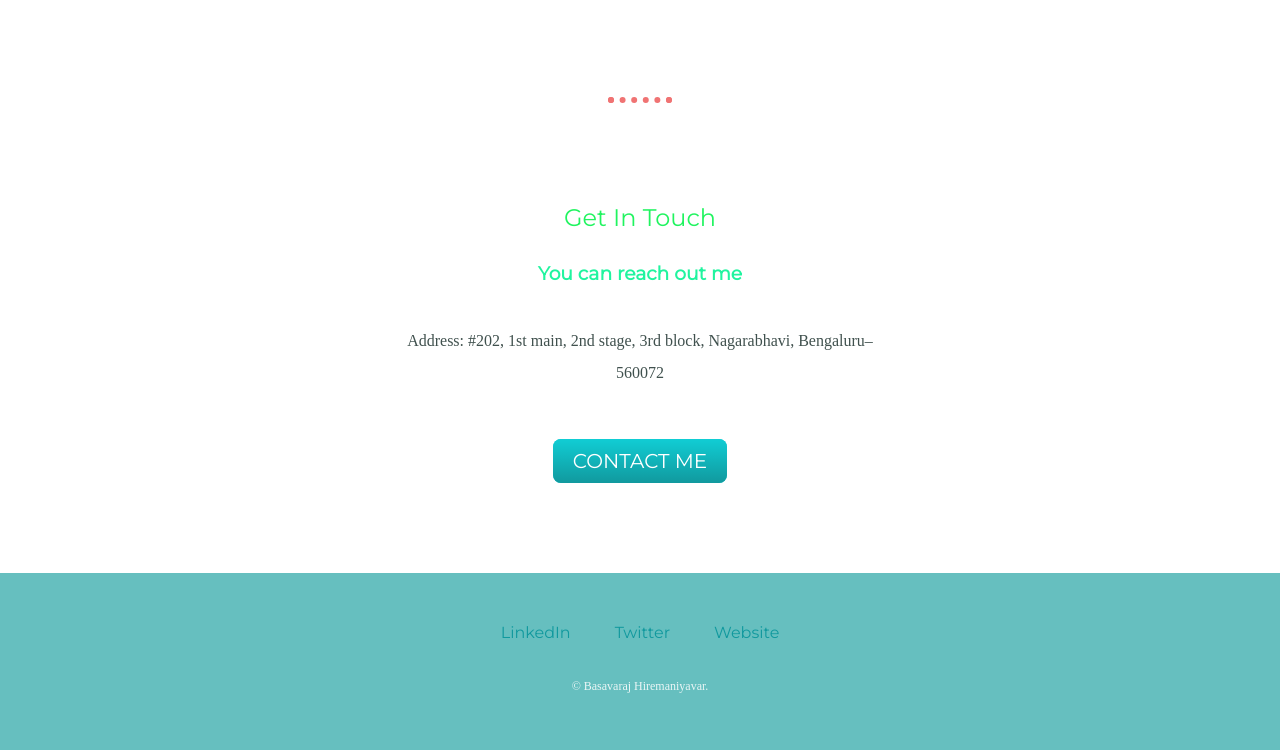
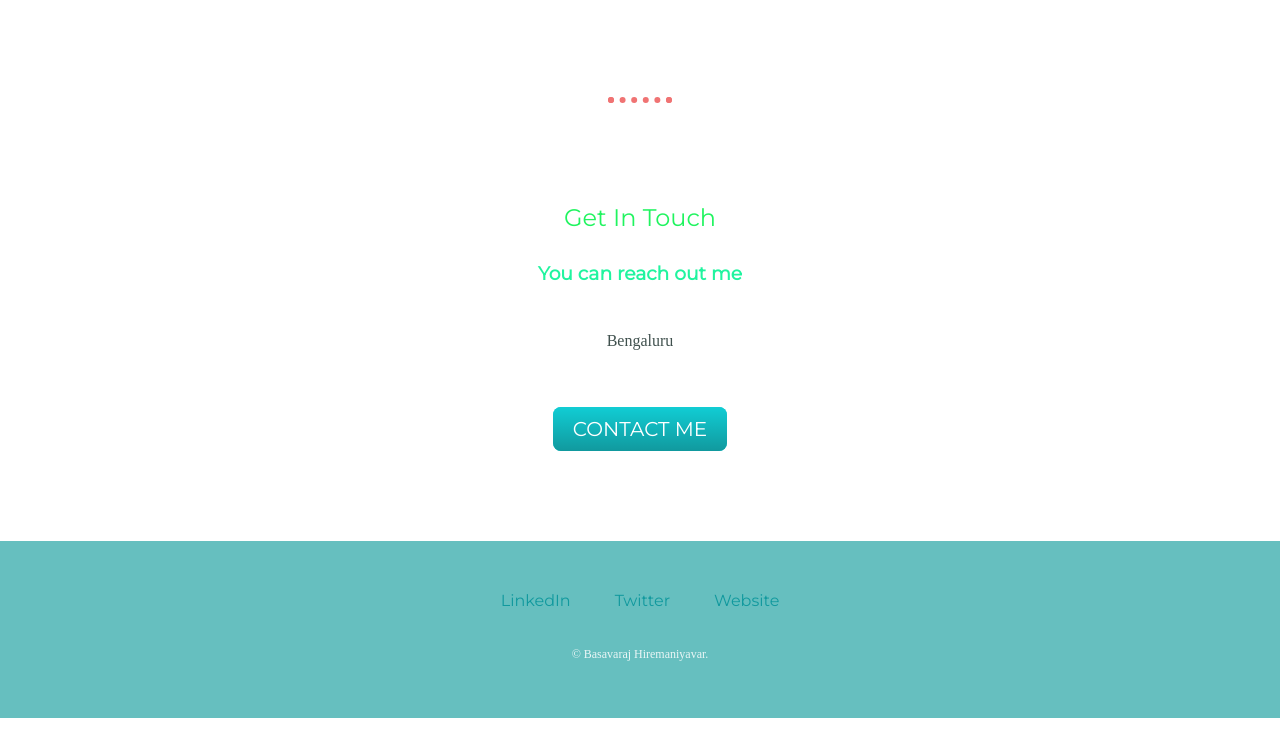
Before and after one commit to rajgh7/MyCSS-Profile, a plain HTML site: page index.html in a window 1280 px wide. Shown: the part 1903-2653 px from the top of the page. After the commit the page ends 2621 px from the top, so only its background shows below. Drawn offline with Linux system fonts and the light colour scheme.

Commit message:
Update index.html
Address section updated

```diff
--- a/index.html
+++ b/index.html
@@ -46,7 +46,7 @@
     <div class="contact-me">
       <h2>Get In Touch</h2>
       <h3>You can reach out me </h3>
-      <p class="contact-message">Address: #202, 1st main, 2nd stage, 3rd block, Nagarabhavi, Bengaluru– 560072</p>
+      <p class="contact-message">Bengaluru</p>
       <a class="btn" href="mailto:name@email.com">CONTACT ME</a>
     </div>
   </div>
```
